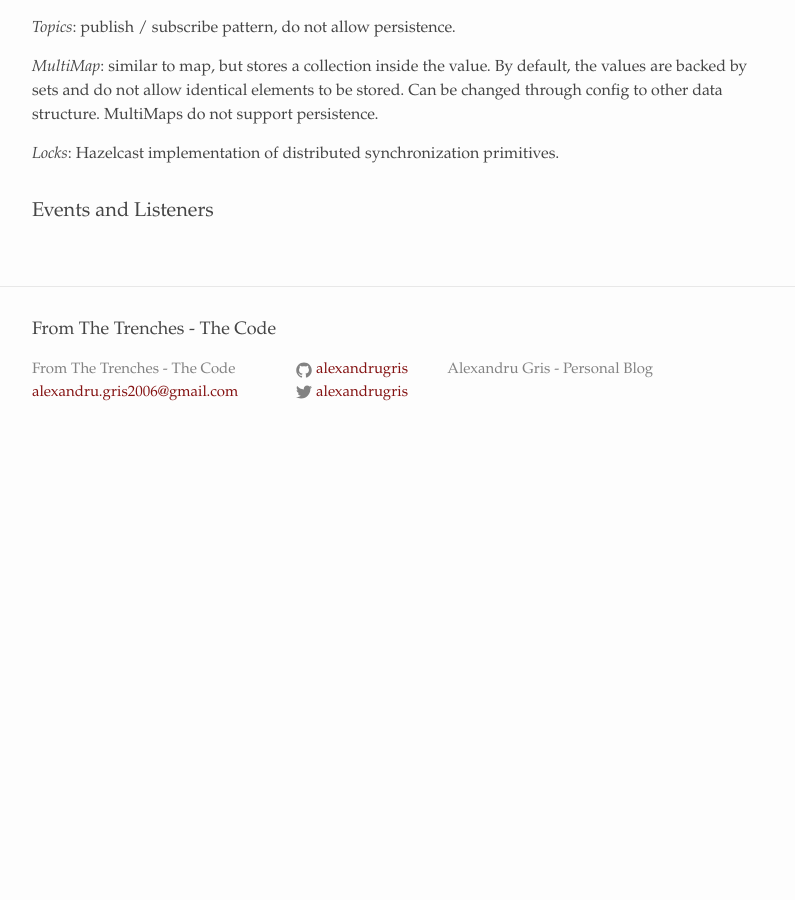
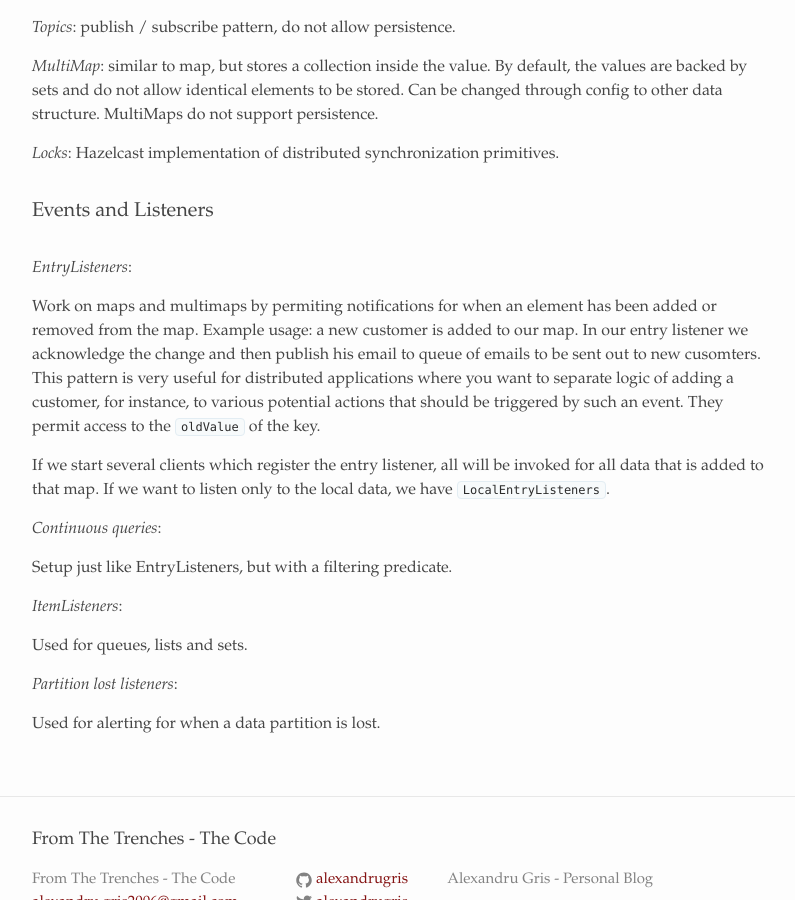
Before and after one commit to alexandrugris/my-jekyll-tech-blog, a Jekyll site: the page built from MyBlog/_posts/2017-08-15-hazelcast-intro.markdown, in a window 1280 px wide and 900 px high, scrolled down 11239 px. Shown: the whole window, without its empty margins (238-1033 px from the left). Built offline with Jekyll 4.4.1, drawn with Linux system fonts in a browser that asks for light colours; before the commit the page ends 11703 px from its top, so only the background shows below that; some of the changed text lies outside the part shown.

Commit message:
date changed

```diff
--- a/MyBlog/_posts/2017-08-15-hazelcast-intro.markdown
+++ b/MyBlog/_posts/2017-08-15-hazelcast-intro.markdown
@@ -486,3 +486,21 @@ public class JoinLikeEntryProcessor implements
 *Locks*: Hazelcast implementation of distributed synchronization primitives.
 
 ### Events and Listeners
+
+*EntryListeners*:
+
+Work on maps and multimaps by permiting notifications for when an element has been added or removed from the map. Example usage: a new customer is added to our map. In our entry listener we acknowledge the change and then publish his email to queue of emails to be sent out to new cusomters. This pattern is very useful for distributed applications where you want to separate logic of adding a customer, for instance, to various potential actions that should be triggered by such an event. They permit access to the `oldValue` of the key.
+
+If we start several clients which register the entry listener, all will be invoked for all data that is added to that map. If we want to listen only to the local data, we have `LocalEntryListeners`.
+
+*Continuous queries*:
+
+Setup just like EntryListeners, but with a filtering predicate.
+
+*ItemListeners*:
+
+Used for queues, lists and sets.
+
+*Partition lost listeners*:
+
+Used for alerting for when a data partition is lost.
```
Also changed, not shown: other parts of MyBlog/_posts/2017-08-15-hazelcast-intro.markdown (+1 -1 lines).
